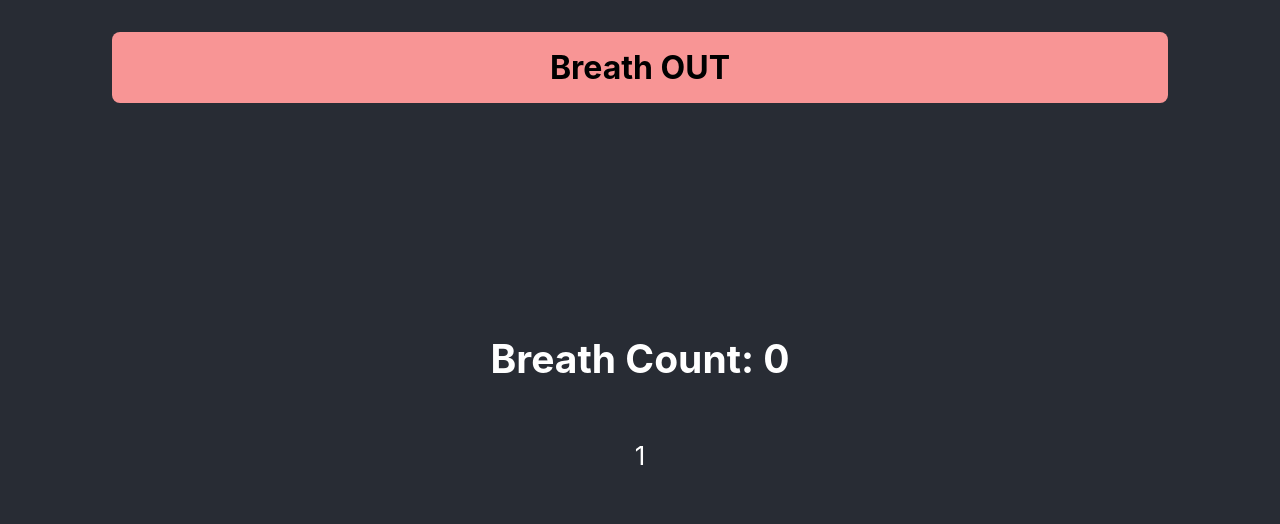
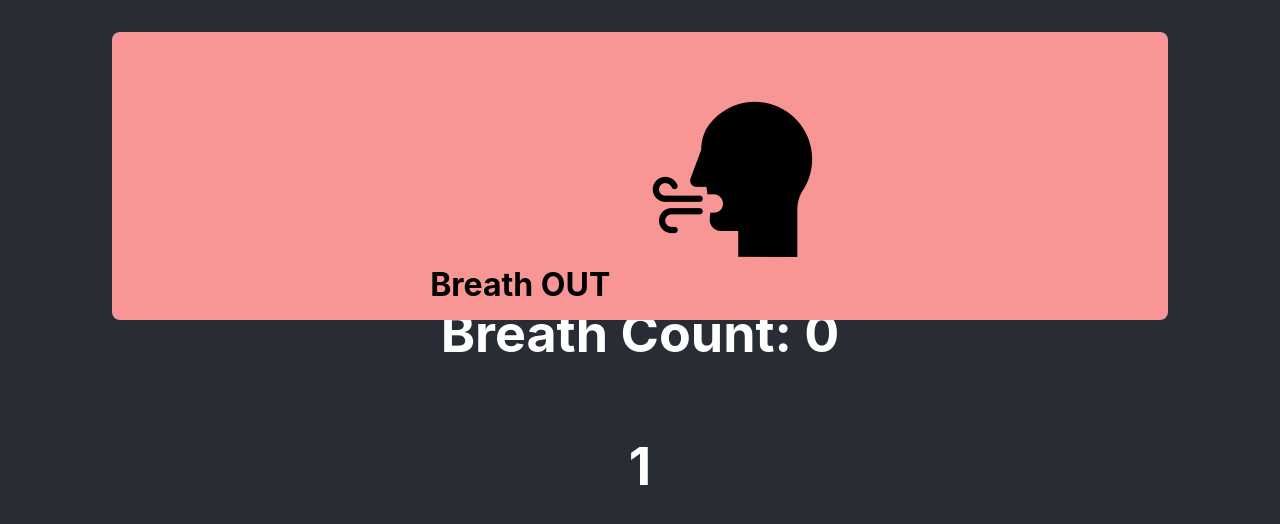
Before and after one commit to LaithAlwani/breathing-monitor, a React (Create React App) app: page / in a window 1280 px wide. Both pictures are taken after a click on the button "Start". Shown: the top 524 px of the page. Built offline with nearby package versions, Linux system fonts and the light colour scheme.

Commit message:
added breathing images

```diff
--- a/src/App.css
+++ b/src/App.css
@@ -28,6 +28,13 @@
   background-color: rgb(248, 149, 149);
 }
 
+.image{
+  width: 200px;
+  height: 200px;
+  margin-top: 1rem;
+  padding:1rem;
+}
+
 .btn{
   background-color: gray;
   color:white;
--- a/src/App.js
+++ b/src/App.js
@@ -3,49 +3,46 @@ import "./App.css";
 
 function App() {
   const [breathCount, setBreathCount] = useState(0);
-  const [ breathTimer, setBreathTimer] = useState(1)
+  const [breathTimer, setBreathTimer] = useState(1);
   const [message, setMessage] = useState("");
   const [isActivated, setIsActivated] = useState(false);
 
   const breathing = () => {
     let timerIn = 1;
     let timerOut = 1;
-    let breathCount = 0
-    setMessage("")
+    let breathCount = 0;
+    setMessage("");
     setMessage("Breath IN");
-    setIsActivated(true)
+    setIsActivated(true);
     const breathInt = setInterval(() => {
       if (breathCount < 30) {
-
         if (timerIn < 2) {
-          timerIn++
-          setBreathTimer(timerIn)
+          timerIn++;
+          setBreathTimer(timerIn);
         } else {
           if (timerOut <= 4) {
             setMessage("Breath OUT");
-            setBreathTimer(timerOut)
-            timerOut++
+            setBreathTimer(timerOut);
+            timerOut++;
           } else {
             setMessage("Breath IN");
-            timerIn = 1
-            setBreathTimer(timerIn)
-            timerOut=1
-            breathCount++
-            setBreathCount(breathCount)
+            timerIn = 1;
+            setBreathTimer(timerIn);
+            timerOut = 1;
+            breathCount++;
+            setBreathCount(breathCount);
           }
-
         }
       } else {
-        clearInterval(breathInt)
-        setMessage("DONE")
-        setIsActivated(false)
-        breathCount = 0
-        setBreathCount(breathCount)
+        clearInterval(breathInt);
+        setMessage("DONE");
+        setIsActivated(false);
+        breathCount = 0;
+        setBreathCount(breathCount);
         setTimeout(() => {
           setMessage("");
-        },2000)
-     }
-
+        }, 2000);
+      }
     }, 1000);
   };
 
@@ -56,14 +53,31 @@ function App() {
   return (
     <div className="App">
       <div className="App-header">
-        <h2>Breath Count: {breathCount}</h2>
-        {message && <div className={message === "Breath OUT" ? "message red" :"message"}>{message}</div>}
+        <h1>Breath Count: {breathCount}</h1>
+        {message && (
+          <div
+            className={message === "Breath OUT" ? "message red" : "message"}
+          >
+            {message}{" "}
+            <img
+              src={
+                message === "Breath OUT"
+                  ? "images/breath-out.png"
+                  : "images/breath-in.png"
+              }
+              alt="breathing"
+              className="image"
+            />{" "}
+          </div>
+        )}
         {!isActivated ? (
-          <button className="btn" onClick={handleClick}>Start</button>
+          <button className="btn" onClick={handleClick}>
+            Start
+          </button>
         ) : (
           <>
-            <p>{breathTimer}</p>
-            {breathCount >= 30 &&  <p>workout is Over</p>}
+            <h1>{breathTimer}</h1>
+            {breathCount >= 30 && <p>workout is Over</p>}
           </>
         )}
       </div>
```
Also changed, not shown: public/images/breath-in.png (added), public/images/breath-out.png (added).
